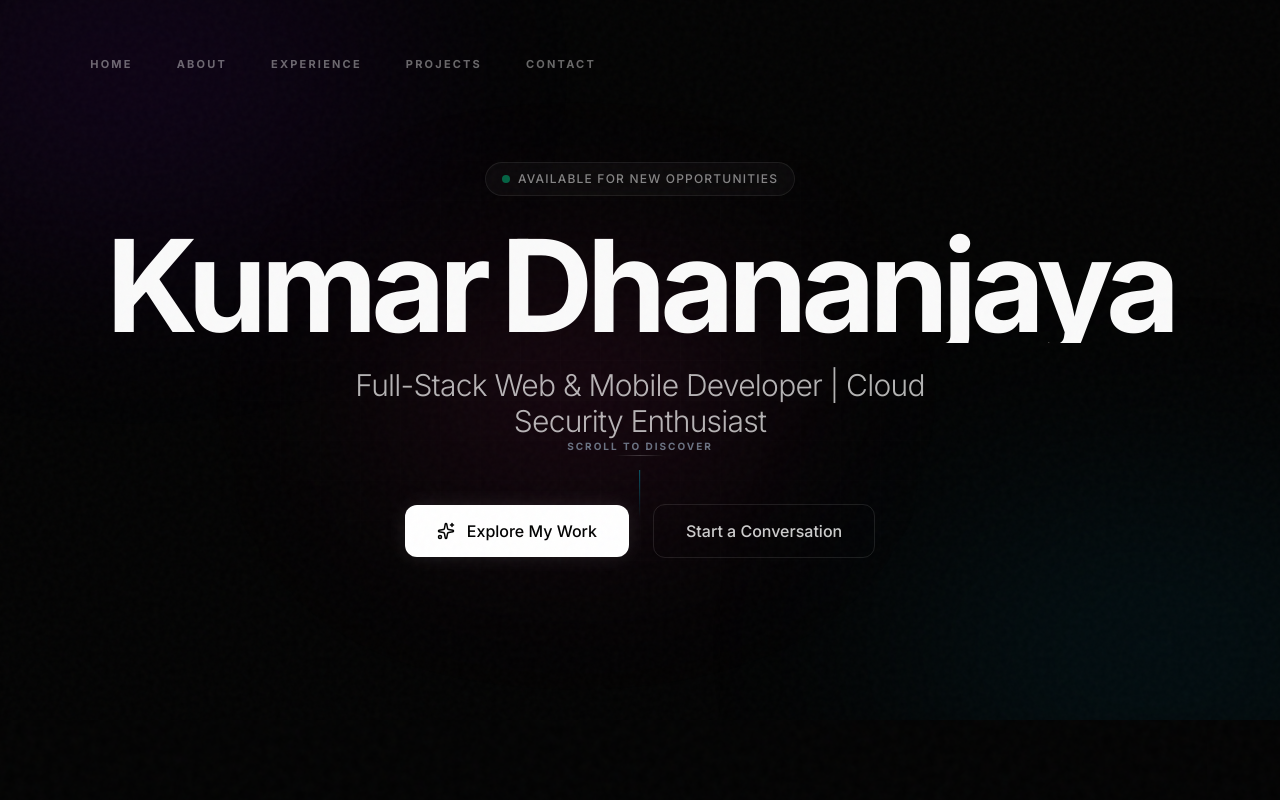
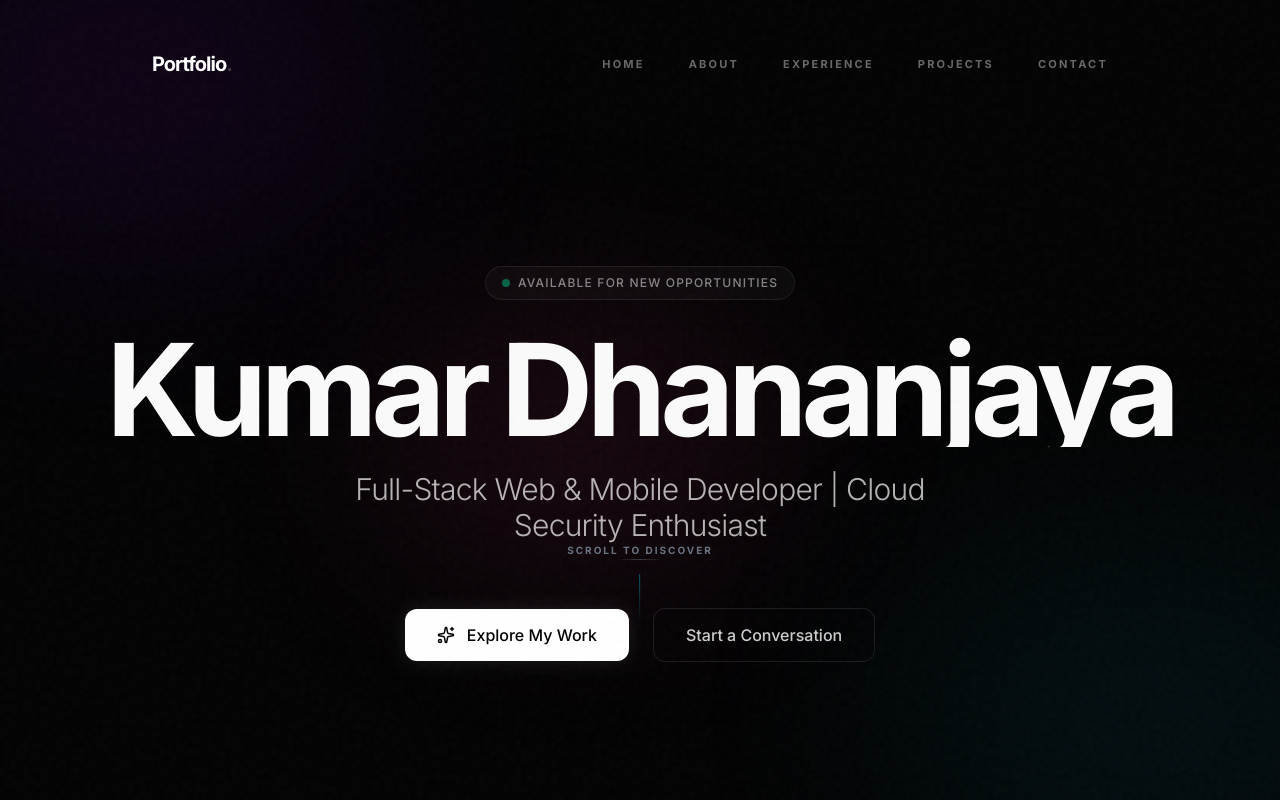
Before and after one commit to KumarDhananjaya/portfolio-new, a Next.js app: page / in a window 1280 px wide. Shown: the top 800 px of the page. Built offline with nearby package versions, Linux system fonts and the light colour scheme.

Commit message:
Fix: Header centering conflict and Hero section overlap

```diff
--- a/components/Header.tsx
+++ b/components/Header.tsx
@@ -35,13 +35,13 @@ export const Header: React.FC = () => {
 
     return (
         <motion.header
-            className={`fixed top-6 left-1/2 -translate-x-1/2 z-50 transition-all duration-700 w-[calc(100%-3rem)] max-w-5xl ${isScrolled ? 'top-4' : 'top-8'
+            className={`fixed left-1/2 z-50 transition-all duration-700 w-[calc(100%-3rem)] max-w-5xl ${isScrolled ? 'top-4' : 'top-8'
                 }`}
             initial={{ y: -100, x: '-50%', opacity: 0 }}
             animate={{ y: 0, x: '-50%', opacity: 1 }}
             transition={{ duration: 1, ease: [0.16, 1, 0.3, 1] }}
         >
-            <nav className={`relative flex items-center justify-between px-6 py-4 rounded-[2rem] transition-all duration-700 ${isScrolled ? 'glass-dark shadow-2xl' : 'bg-transparent'
+            <nav className={`relative flex items-center justify-between px-6 py-4 rounded-[2rem] transition-all duration-700 ${isScrolled ? 'glass-dark shadow-2xl' : 'glass-dark/20'
                 }`}>
                 {/* Logo */}
                 <motion.a
@@ -52,7 +52,7 @@ export const Header: React.FC = () => {
                     }}
                     className="text-xl font-bold tracking-tighter text-white hover:text-purple-400 transition-colors duration-300"
                 >
-                    Kumar<span className="text-white/20">.</span>D
+                    Portfolio<span className="text-white/20">.</span>
                 </motion.a>
 
                 {/* Desktop Nav */}
--- a/components/sections/Hero.tsx
+++ b/components/sections/Hero.tsx
@@ -15,7 +15,7 @@ export const Hero: React.FC = () => {
     return (
         <section
             id="home"
-            className="min-h-[90vh] flex items-center justify-center relative overflow-hidden px-6 bg-grain"
+            className="min-h-screen flex flex-col items-center justify-center relative overflow-hidden px-6 bg-grain pt-32"
         >
             {/* Advanced Mesh Gradient Background */}
             <div className="absolute inset-0 z-0">
```
